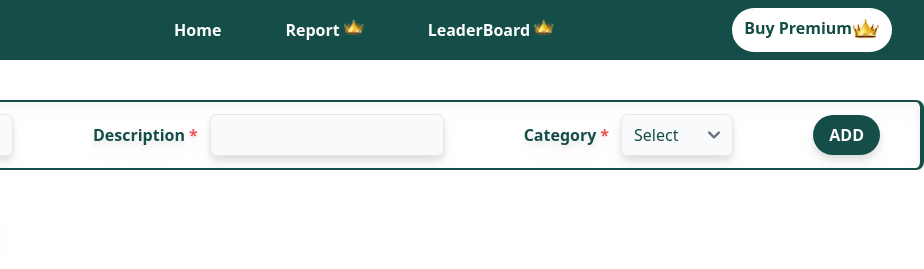
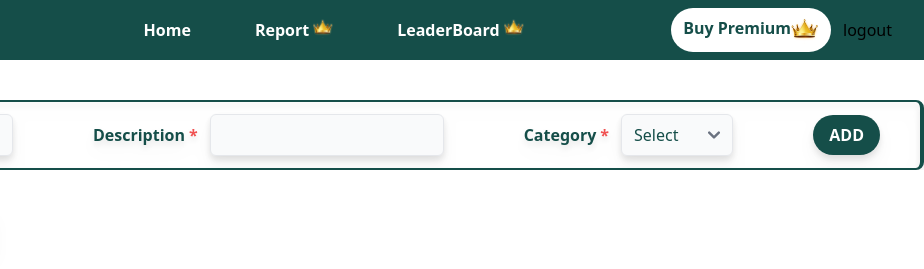
Before and after one commit to Nirmal2796/Day_To_Day_Expenses, a website: page public/dashboard/home.html in a window 1280 px wide. Shown: the top 269 px of the page, 356-1280 px from the left. Drawn offline with nearby package versions, Linux system fonts and the light colour scheme.

Commit message:
logout button

```diff
--- a/public/dashboard/home.html
+++ b/public/dashboard/home.html
@@ -45,6 +45,7 @@
                     Premium
                     <img src="../images/crown.png" alt="" class="size-5 md:size-7"></button>
                     <script src="https://checkout.razorpay.com/v1/checkout.js"></script>
+                <button>logout</button>
 
                 <div id="premium_memb" class="hidden">
                     <h4  class="text-sm md:text-base flex items-center text-white py-2 px-3  rounded-full font-bold">Premium<img src="../images/crown.png" alt="" class="size-5 md:size-7 mx-1"></h4>
```
